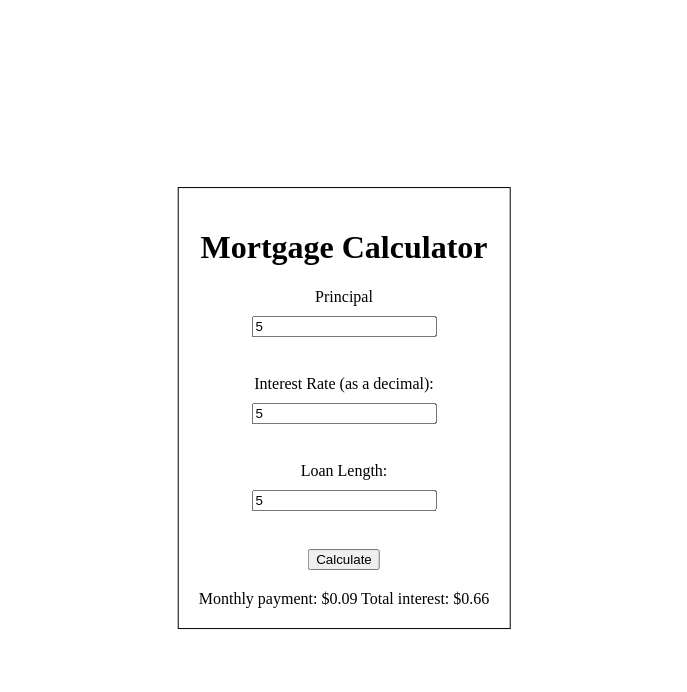
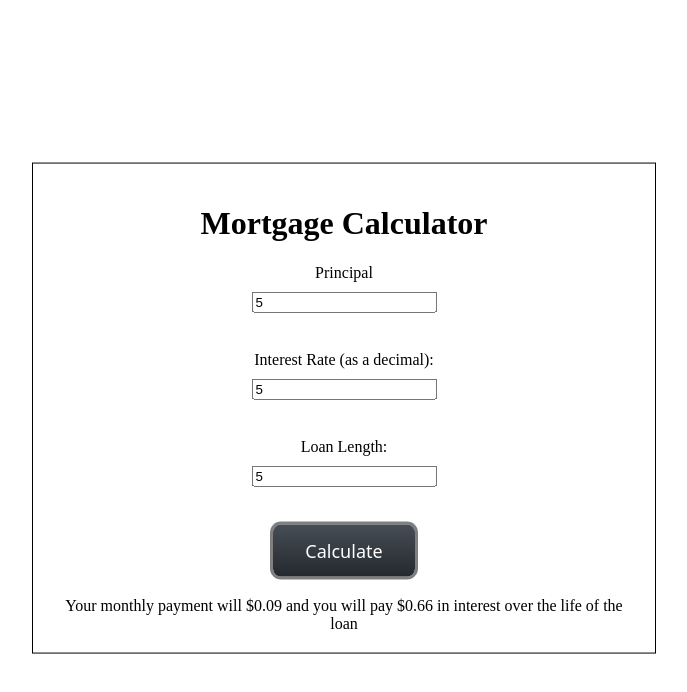
Before and after one commit to Scotty-Cloud/financialcalculator, a plain HTML site: page mortgage/mortgage.html in a window 1280 px wide. Both pictures are taken after typing "5", "5", "5" into the empty fields and a click on the button "Calculate". Shown: the whole page, without its empty margins (304-991 px from the left). Drawn offline with Linux system fonts and the light colour scheme.

```diff
--- a/futureValue/future.css
+++ /dev/null
@@ -1,24 +0,0 @@
-body {
-    position: absolute;
-    top: 50%;
-    left: 50%;
-    transform: translate(-50%, -50%);
-    text-align: center;
-    border: 1px solid black;
-    padding: 20px;
-    display: flex;
-    flex-direction: column;
-    align-items: center;
-}
-
-  form {
-    display: flex;
-    flex-direction: column;
-    align-items: center;
-    gap: 10px;
-}
-
-  #result {
-    margin-top: 20px;
-    display: flex;
-}
--- a/mortgage/mortgage-calc.js
+++ b/mortgage/mortgage-calc.js
@@ -13,9 +13,9 @@ function calculateMortgage() {
 
   const totalInterestPaid = monthlyPayment * loanLength - principal;
 
-  resultElement.textContent = `Monthly payment: $${monthlyPayment.toFixed(
+  resultElement.textContent = `Your monthly payment will $${monthlyPayment.toFixed(
     2
-  )}\nTotal interest: $${totalInterestPaid.toFixed(2)}`;
+  )}\nand you will pay $${totalInterestPaid.toFixed(2)} in interest over the life of the loan`;
 }
 document
   .getElementById("calculate")
--- a/mortgage/mortgage.css
+++ /dev/null
@@ -1,24 +0,0 @@
-body {
-    position: absolute;
-    top: 50%;
-    left: 50%;
-    transform: translate(-50%, -50%);
-    text-align: center;
-    border: 1px solid black;
-    padding: 20px;
-    display: flex;
-    flex-direction: column;
-    align-items: center;
-}
-
-  form {
-    display: flex;
-    flex-direction: column;
-    align-items: center;
-    gap: 10px;
-}
-
-  #result {
-    margin-top: 20px;
-    display: flex;
-}
--- a/mortgage/mortgage.html
+++ b/mortgage/mortgage.html
@@ -4,36 +4,24 @@
     <meta charset="UTF-8" />
     <meta name="viewport" content="width=device-width, initial-scale=1.0" />
     <title>Mortgage Calculator</title>
-    <link rel="stylesheet" href="mortgage.css">
+    <link rel="stylesheet" href="../styles.css">
   </head>
   <body>
     <h1>Mortgage Calculator</h1>
 
-    <form id="cd-calculator">
+    <form id="mortgage-calculator">
       <label for="principal">Principal</label>
-
       <input type="number" id="principal" name="principal" step="0.01" required />
-
       <br />
-
       <label for="interest-rate">Interest Rate (as a decimal):</label>
 
       <input
-        type="number"
-        id="interest-rate"
-        name="interest-rate"
-        step="0.01"
-        required
-      />
-
+        type="number"  id="interest-rate" name="interest-rate" step="0.01" required />
       <br />
 
       <label for="Loan-length">Loan Length:</label>
-
       <input type="number" id="loan-length" name="Loan-length" required />
-
       <br />
-
       <button type="button" id="calculate">Calculate</button>
     </form>
 
--- /dev/null
+++ b/styles.css
@@ -0,0 +1,78 @@
+body {
+  /* background: linear-gradient(177.9deg, rgb(58, 62, 88) 3.6%, rgb(119, 127, 148) 105.8%); */
+    position: absolute;
+    top: 50%;
+    left: 50%;
+    transform: translate(-50%, -50%);
+    text-align: center;
+    border: 1px solid black;
+    padding: 20px;
+    display: flex;
+    flex-direction: column;
+    align-items: center;
+
+}
+
+form {
+    display: flex;
+    flex-direction: column;
+    align-items: center;
+    gap: 10px;
+}
+
+#result {
+    margin-top: 20px;
+    display: flex;
+}
+
+
+button {
+  align-items: center;
+  background-color: initial;
+  background-image: linear-gradient(#464d55, #25292e);
+  border-radius: 8px;
+  border-width: 0;
+  box-shadow: 0 10px 20px rgba(0, 0, 0, .1),0 3px 6px rgba(0, 0, 0, .05);
+  box-sizing: border-box;
+  color: #fff;
+  cursor: pointer;
+  display: inline-flex;
+  flex-direction: column;
+  font-family: expo-brand-demi,system-ui,-apple-system,BlinkMacSystemFont,"Segoe UI",Roboto,"Helvetica Neue",Arial,"Noto Sans",sans-serif,"Apple Color Emoji","Segoe UI Emoji","Segoe UI Symbol","Noto Color Emoji";
+  font-size: 18px;
+  height: 52px;
+  justify-content: center;
+  line-height: 1;
+  margin: 0;
+  outline: none;
+  overflow: hidden;
+  padding: 0 32px;
+  text-align: center;
+  text-decoration: none;
+  transform: translate3d(0, 0, 0);
+  transition: all 150ms;
+  vertical-align: baseline;
+  white-space: nowrap;
+  user-select: none;
+  -webkit-user-select: none;
+  touch-action: manipulation;
+}
+
+button:hover {
+  box-shadow: rgba(0, 1, 0, .2) 0 2px 8px;
+  opacity: .85;
+}
+
+button:active {
+  outline: 0;
+}
+
+button:focus {
+  box-shadow: rgba(0, 0, 0, .5) 0 0 0 3px;
+}
+
+@media (max-width: 420px) {
+  .button-84 {
+    height: 48px;
+  }
+}
```
Also changed, not shown: futureValue/future-value.html (+1 -2 lines), ordinaryAnnuity/annuity-calc.js (+47 -0 lines), ordinaryAnnuity/annuity.html (+31 -0 lines).
